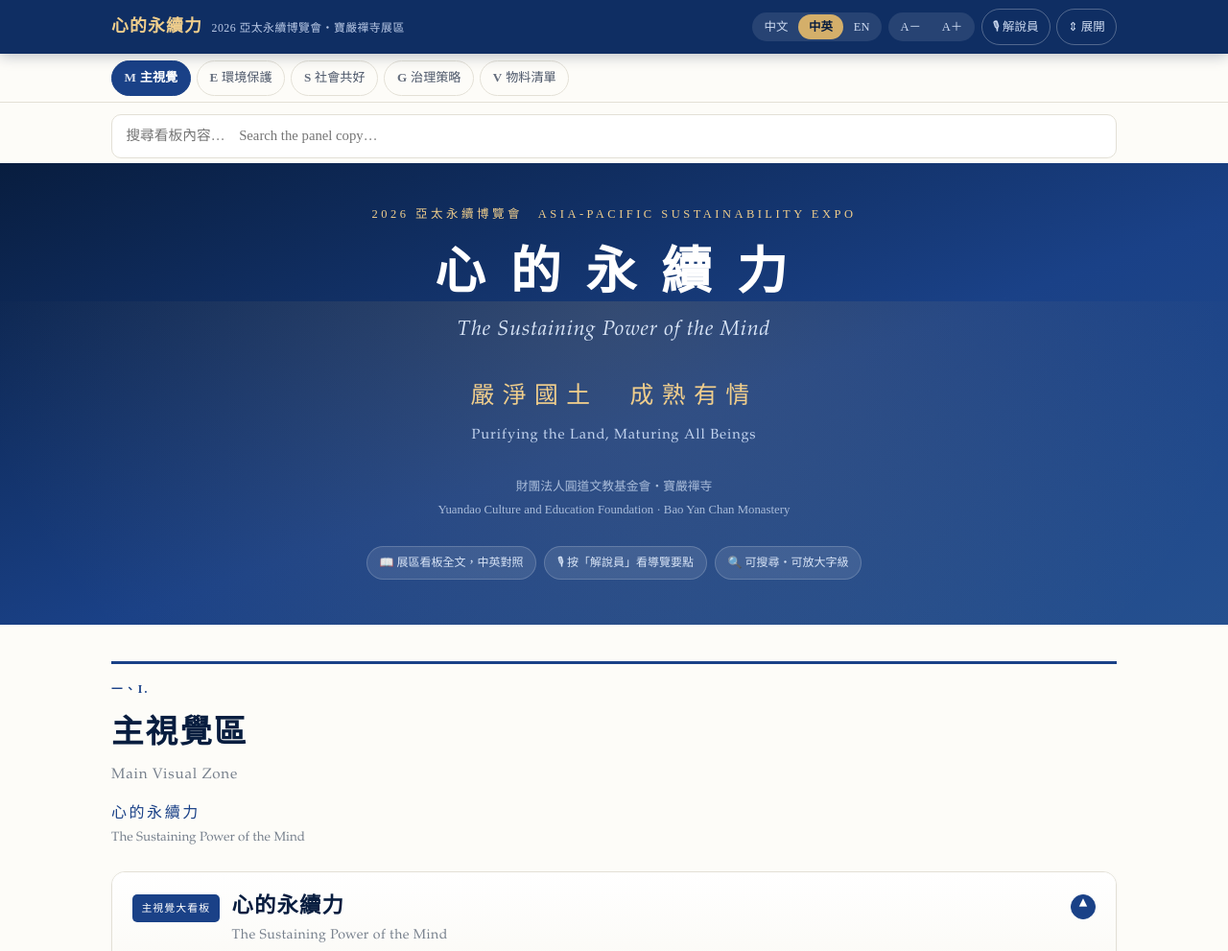
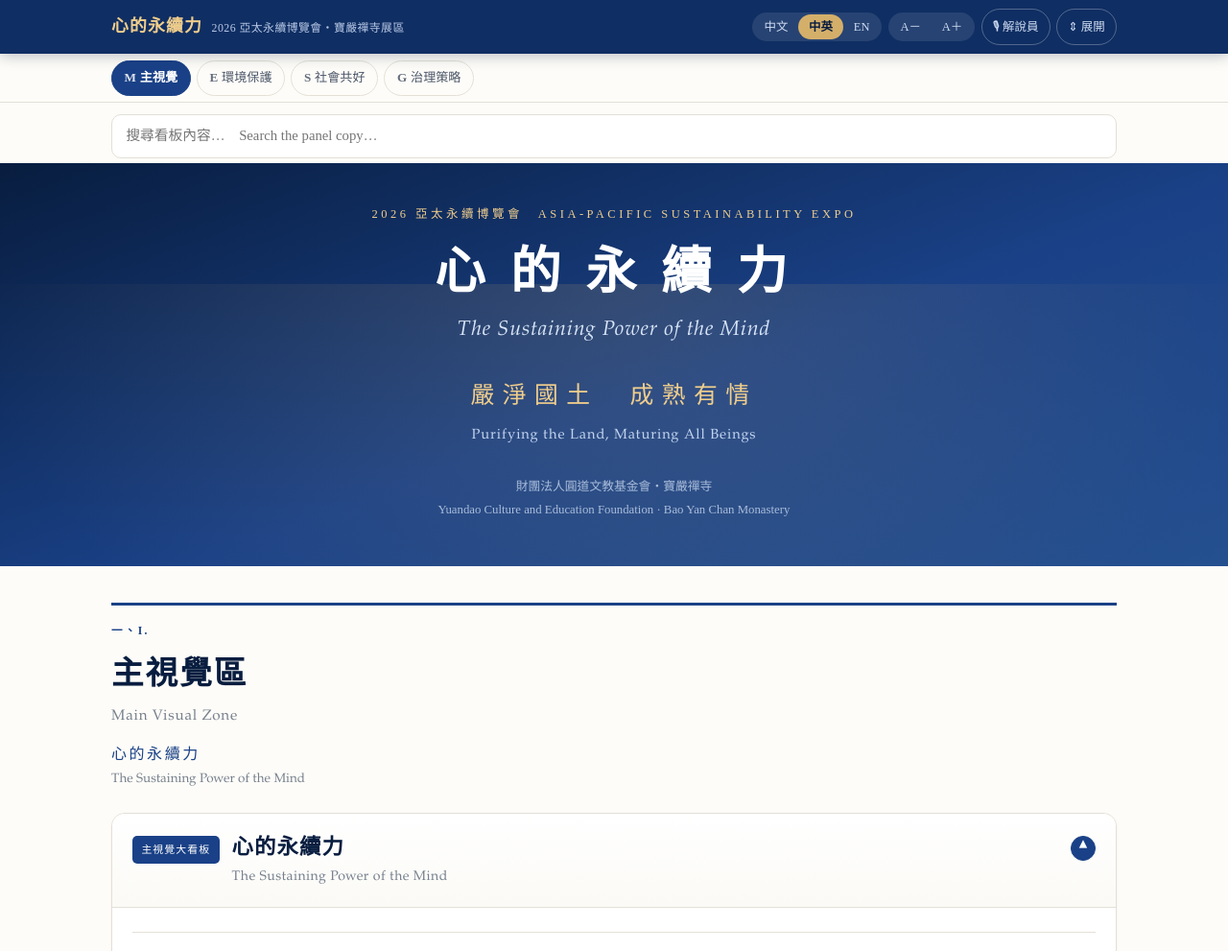
Before and after one commit to twnyda07/baoyan-esg-expo, a plain HTML site: page index.html in a window 1280 px wide. Shown: the top 991 px of the page at 96% size. Drawn offline with Linux system fonts and the light colour scheme.

Commit message:
移除首頁三個說明方框與物料清單區
物料清單為工作人員備品表，不宜出現在公開頁；一併移除導覽列
「V 物料清單」分頁與相關樣式、資料。

Co-Authored-By: Claude Opus 5 <noreply@anthropic.com>

```diff
--- a/data.js
+++ b/data.js
@@ -852,21 +852,4 @@ const DATA = {
       ]
     }
   ],
-
-  /* 物料清單（工作人員用） */
-  materials: {
-    titleZh: '亞太永續博覽會物料準備清單',
-    titleEn: 'Asia-Pacific Sustainability Expo — Materials Preparation Checklist',
-    rows: [
-      [1, '兒童教育區', 'Children’s Education Zone', '兒童班下學期課程海報', 'Children’s Class Poster — Next Semester'],
-      [2, '兒童教育區', 'Children’s Education Zone', '善財童子五十三參善知識牌卡', 'Sudhana’s Fifty-Three Visits Spiritual Friends Card Game'],
-      [3, '兒童教育區', 'Children’s Education Zone', 'iPad', 'iPad'],
-      [4, '企業教育區', 'Corporate Education Zone', '企業營課程教材', 'Business Leaders Camp Course Materials'],
-      [5, '企業教育區', 'Corporate Education Zone', '經典教育學院 DM', 'Classical Education Academy Brochure'],
-      [6, '經典學養教育區', 'Classical Sutra Education Zone', '華嚴經', 'Avatamsaka Sutra'],
-      [7, '藝術教育區', 'Arts Education Zone', '金剛經塔', 'Diamond Sutra Pagoda'],
-      [8, '藝術教育區', 'Arts Education Zone', '因陀羅網工藝教室海報', 'Indra’s Net Craft Studio Poster'],
-      [9, '主視覺區', 'Main Visual Zone', '寶嚴手冊', 'Bao Yan Handbook']
-    ]
-  }
 };
--- a/index.html
+++ b/index.html
@@ -83,9 +83,6 @@ nav.zones{position:sticky;top:var(--navtop,52px);z-index:55;background:rgba(253,
 .hero .coupletEn{font-size:.92rem;color:#c3d4ef;letter-spacing:.06em;margin-top:.35rem;
   font-family:"Iowan Old Style",Palatino,Georgia,serif}
 .hero .org{margin-top:1.7rem;font-size:.8rem;color:#a9bcda;line-height:1.9}
-.hero .how{margin-top:1.6rem;display:inline-flex;flex-wrap:wrap;gap:.5rem;justify-content:center}
-.hero .how span{font-size:.75rem;background:rgba(255,255,255,.1);border:1px solid rgba(255,255,255,.18);
-  padding:.35rem .8rem;border-radius:999px;color:#d9e5f7}
 
 /* ── layout ── */
 main{max-width:var(--maxw);margin:0 auto;padding:0 1rem 5rem}
@@ -303,13 +300,6 @@ body.guide .docent{display:block}
 .dask .zh{font-size:.98rem;color:var(--blue-800)}
 .dask .enx{font-size:.85rem;margin-top:.3rem;font-style:italic}
 
-/* materials */
-.mat{margin-top:3rem;border-top:1px solid var(--line);padding-top:1.6rem}
-.mat h2{font-size:1.2rem;color:var(--blue-800);letter-spacing:.05em;margin-bottom:.2rem}
-.mat h3{font-size:.85rem;font-weight:400;color:var(--ink-3);margin-bottom:.9rem;
-  font-family:"Iowan Old Style",Palatino,Georgia,serif}
-.mat{--zc:var(--blue-700)}
-
 /* footer */
 footer{background:var(--blue-900);color:#93a8c9;padding:2.2rem 1rem 2.6rem;text-align:center;font-size:.8rem;
   line-height:1.9}
@@ -342,7 +332,6 @@ footer .fl{margin-top:.9rem;font-size:.74rem;color:#63789a}
   .seg button,.tgl{font-size:.72rem;padding:.34rem .58rem}
   .hero{padding:2rem .9rem 2.2rem}
   .hero .org{margin-top:1.3rem}
-  .hero .how{margin-top:1.2rem}
   main{padding:0 .7rem 4rem}
   .phead{padding:.9rem .95rem;gap:.6rem}
   .pbody{padding:.3rem .95rem 1.2rem}
@@ -351,7 +340,7 @@ footer .fl{margin-top:.9rem;font-size:.74rem;color:#63789a}
 }
 
 @media print{
-  header,nav.zones,#searchbar,.hero .how,footer .fl,#lb{display:none !important}
+  header,nav.zones,#searchbar,footer .fl,#lb{display:none !important}
   body{background:#fff;font-size:11pt}
   .pbody{display:block !important}
   article.panel{break-inside:avoid;box-shadow:none}
@@ -399,11 +388,6 @@ footer .fl{margin-top:.9rem;font-size:.74rem;color:#63789a}
   <div class="coupletEn">Purifying the Land, Maturing All Beings</div>
   <div class="org">財團法人圓道文教基金會・寶嚴禪寺<br>
     Yuandao Culture and Education Foundation · Bao Yan Chan Monastery</div>
-  <div class="how">
-    <span>📖 展區看板全文，中英對照</span>
-    <span>🎙 按「解說員」看導覽要點</span>
-    <span>🔍 可搜尋・可放大字級</span>
-  </div>
 </div>
 
 <main id="main"></main>
@@ -598,20 +582,8 @@ DATA.zones.forEach(z => {
   html += `</section>`;
 });
 
-/* materials */
-html += `<section class="zone mat" id="materials">
-  <h2>${esc(DATA.materials.titleZh)}</h2>
-  <h3>${esc(DATA.materials.titleEn)}</h3>
-  <div class="tscroll"><table>
-    <thead><tr><th>${bi('編號','No.')}</th><th>${bi('區域','Zone')}</th><th>${bi('物料名稱','Item')}</th></tr></thead>
-    <tbody>${DATA.materials.rows.map(r=>
-      `<tr><td>${r[0]}</td><td>${bi(r[1],r[2])}</td><td>${bi(r[3],r[4])}</td></tr>`).join('')}</tbody>
-  </table></div>
-</section>`;
-
 document.getElementById('main').innerHTML = html;
-document.getElementById('znav').innerHTML =
-  nav + `<a href="#materials" style="--zc:var(--blue-700)"><i>V</i>物料清單</a>`;
+document.getElementById('znav').innerHTML = nav;
 
 /* ══ accordion ══ */
 const panels = [...document.querySelectorAll('article.panel')];
@@ -708,13 +680,8 @@ q.addEventListener('input', () => {
     p.classList.toggle('hid', !hit);
     if(hit){ n++; toggle(p, true); }
   });
-  document.querySelectorAll('section.zone').forEach(s => {
-    if(s.id === 'materials'){
-      s.classList.toggle('hid', !s.textContent.toLowerCase().includes(t));
-      return;
-    }
-    s.classList.toggle('hid', !s.querySelector('article.panel:not(.hid)'));
-  });
+  document.querySelectorAll('section.zone').forEach(s =>
+    s.classList.toggle('hid', !s.querySelector('article.panel:not(.hid)')));
   qinfo.textContent = `找到 ${n} 塊看板　${n} panel${n===1?'':'s'} matched`;
   noRes?.remove(); noRes = null;
   if(!n){
```
